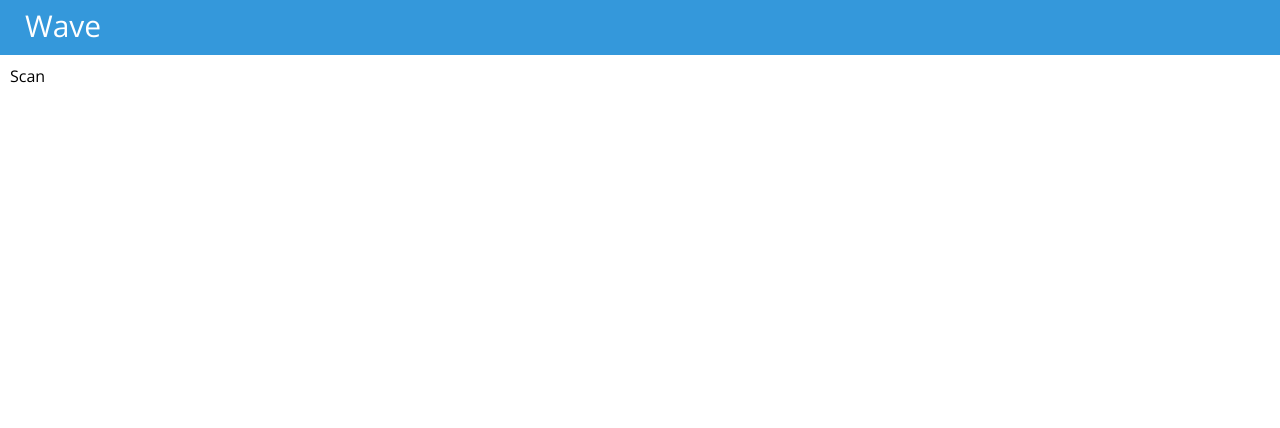
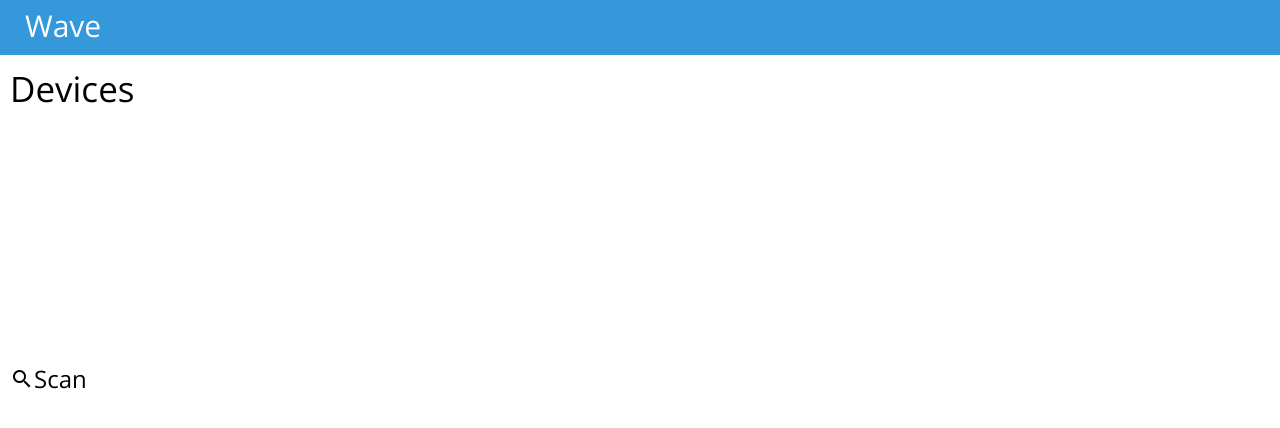
Before and after one commit to h3nryc/wave, a website: page client/index.html in a window 1280 px wide. Drawn offline with nearby package versions, Linux system fonts and the light colour scheme.

Commit message:
Small Client GUI Changes
Don’t worry about it.

```diff
--- a/client/css/index.css
+++ b/client/css/index.css
@@ -20,7 +20,7 @@
   padding-left: 25px;
   height: 25px;
 }
-.material-icons, .devicename {
+.material-icons, .devicename, .scantext, .deviceip {
   vertical-align: middle;
   display: inline-block;
 }
@@ -30,3 +30,13 @@
 .commandbox {
   width: 500px;
 }
+.mscan, .scantext {
+  font-size: 24px;
+}
+.devices {
+  min-height: 250px;
+}
+.deviceip {
+  color: #95a5a6;
+  padding-left: 10px;
+}
--- a/client/index.html
+++ b/client/index.html
@@ -10,8 +10,9 @@
     <div class="header">Wave</div>
     <div class="app">
       <div class="page" id="init">
+        <div class="pagename">Devices</div>
         <div class="devices"></div>
-        <div onclick="waveFinder();">Scan</div>
+        <div onclick="waveFinder();"><i class="material-icons mscan">search</i><div class="scantext">Scan</div></div>
       </div>
     </div>
   </body>
--- a/client/js/core.js
+++ b/client/js/core.js
@@ -9,7 +9,7 @@
       if (data.device == "WaveDevice") {
         discoveredDevices.push(data);
         var posn = discoveredDevices.length -1;
-        $(".devices").append("<div class='device' onclick='connect("+posn+");' ><i class='material-icons'>speaker</i><div class='devicename'>"+data.name+"</div></div>");
+        $(".devices").append("<div class='device' onclick='connect("+posn+");' ><i class='material-icons'>speaker</i><div class='devicename'>"+data.name+"</div><div class='deviceip'>"+data.ip+"</div></div>");
       }
     });
   }
```
